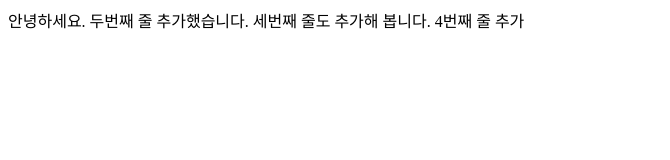
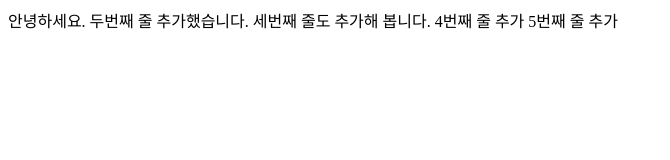
Before and after one commit to Jaewon-Shin/group-project, a plain HTML site: page index.html in a window 1280 px wide. Shown: the whole page, without its empty margins (0-670 px from the left). Drawn offline with Linux system fonts and the light colour scheme.

Commit message:
다섯번째 추가

```diff
--- a/index.html
+++ b/index.html
@@ -10,5 +10,6 @@
     두번째 줄 추가했습니다.
     세번째 줄도 추가해 봅니다.
     4번째 줄 추가
+    5번째 줄 추가
 </body>
 </html>
```
